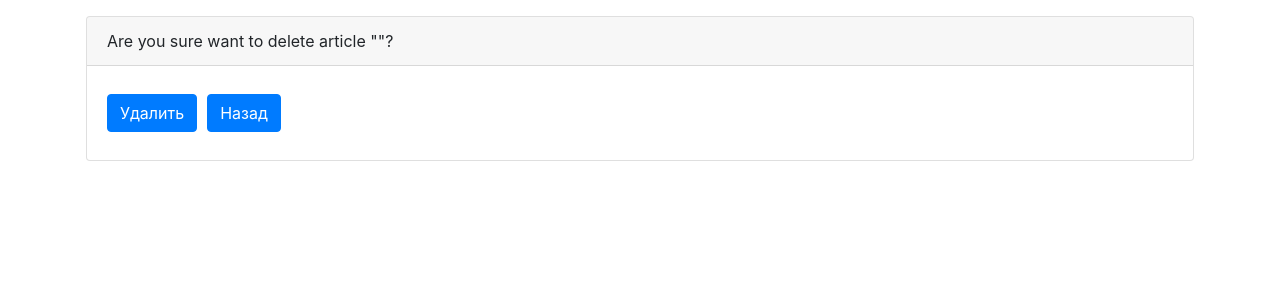
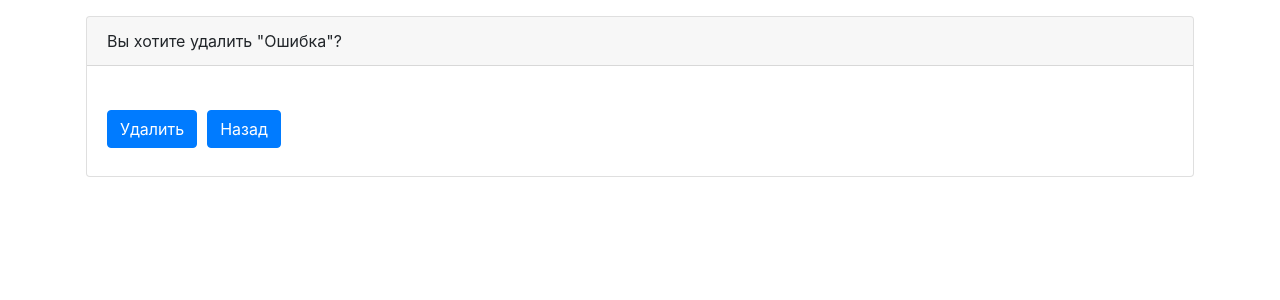
Before and after one commit to k2Raven/python_group_3_49, a Django app: page /types/2/delete/ in a window 1280 px wide. Shown: the part 56-356 px from the top of the page. Run offline with Django 3.2, Linux system fonts and the light colour scheme; data comes from the database, SQL or seed files in the repository; some libraries are stand-ins or nearby versions.

Commit message:
Исправил ошибки в удаление , добавил перехват ошибки , и вывод

```diff
--- a/source/webapp/templates/delete/delete_ status.html
+++ b/source/webapp/templates/delete/delete_ status.html
@@ -4,9 +4,12 @@
 {% block content %}
     <div class="card m-2">
         <div class="card-header">
-            Are you sure want to delete article "{{ task }}"?
+            Вы хотите удалить "{{ status }}"?
         </div>
         <div class="card-body">
+            <div class="col-sm-10">
+                <p>{{ error }}</p>
+            </div>
             <div class="form-row align-items-center">
                 <div class="col-auto my-1">
                     <form method="POST" record="{% url "delete_status" status.pk %}">
--- a/source/webapp/templates/delete/delete_types.html
+++ b/source/webapp/templates/delete/delete_types.html
@@ -4,9 +4,12 @@
 {% block content %}
     <div class="card m-2">
         <div class="card-header">
-            Are you sure want to delete article "{{ task }}"?
+            Вы хотите удалить "{{ types }}"?
         </div>
         <div class="card-body">
+            <div class="col-sm-10">
+                <p>{{ error }}</p>
+            </div>
             <div class="form-row align-items-center">
                 <div class="col-auto my-1">
                     <form method="POST" record="{% url "delete_types" types.pk %}">
--- a/source/webapp/views/task_view.py
+++ b/source/webapp/views/task_view.py
@@ -1,7 +1,5 @@
 from django.shortcuts import render, get_object_or_404, redirect
 from django.views.generic import View, ListView
-from django.db.models import ProtectedError
-
 
 from webapp.forms import TaskForm
 from webapp.models import Task, Status, Types
--- a/source/webapp/views/types_view.py
+++ b/source/webapp/views/types_view.py
@@ -1,5 +1,7 @@
 from django.shortcuts import render, get_object_or_404, redirect
-from django.views.generic import View, TemplateView, ListView
+from django.views.generic import View
+from django.db.models import ProtectedError
+
 
 
 from webapp.forms import TypesForm
@@ -49,9 +51,13 @@
 class TypesDeleteView(View):
     def get(self, request, *args, **kwargs):
         types = get_object_or_404(Types, pk=kwargs.get('pk'))
-        return render(request, 'delete/delete_ status.html', context={'types': types})
+        return render(request, 'delete/delete_types.html', context={'types': types})
 
-    def post(self, *args, **kwargs):
+    def post(self, request, *args, **kwargs):
         types = get_object_or_404(Types, pk=kwargs.get('pk'))
-        types.delete()
-        return redirect('index')
+        try:
+            types.delete()
+            return redirect('index')
+        except ProtectedError:
+            error = 'Ошибка: Используется в задачах, удалить нельзя!!!'
+            return render(request, 'delete/delete_types.html', context={'types': types, 'error' : error})
```
Also changed, not shown: source/webapp/views/status_view.py (+10 -4 lines).
